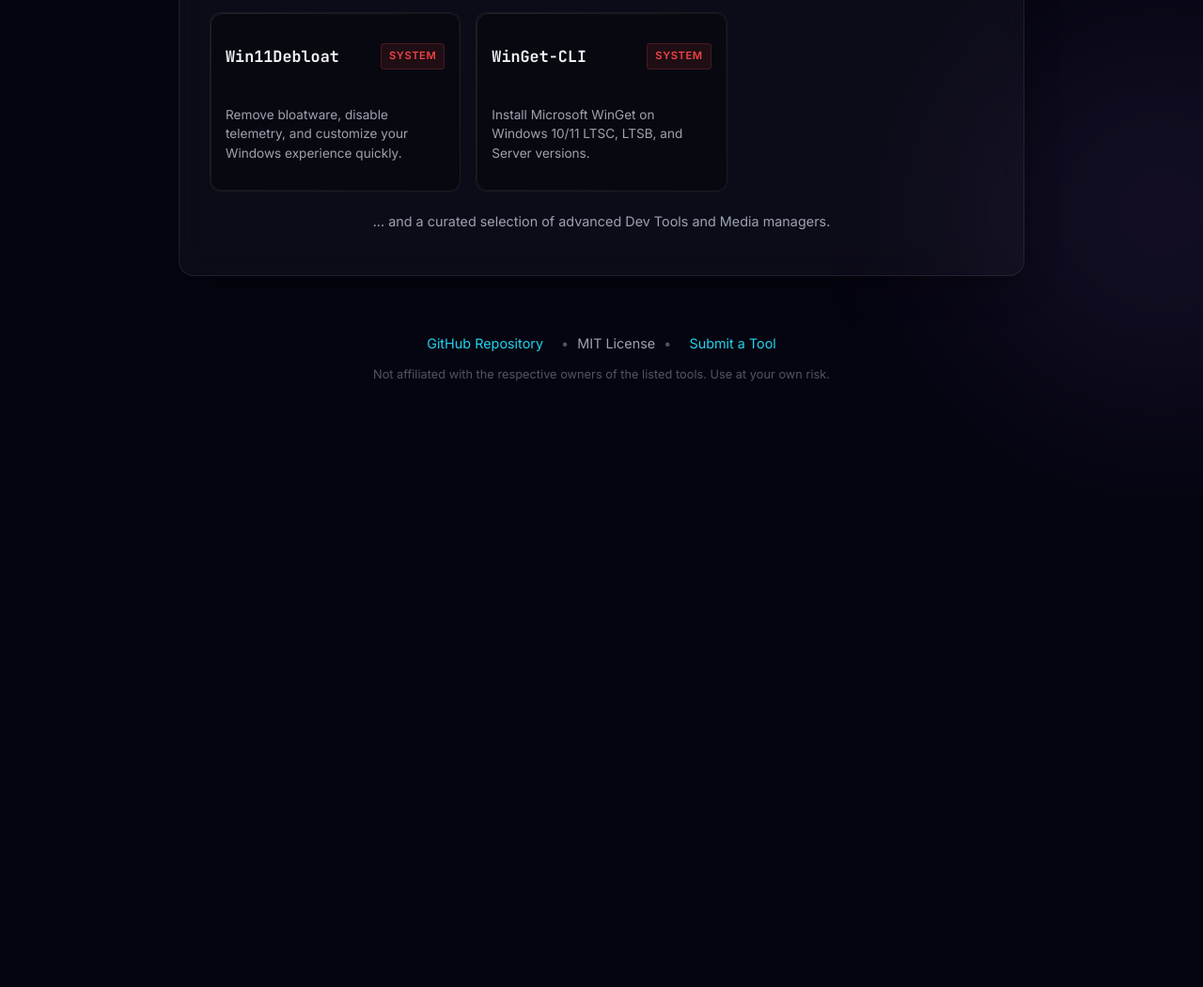
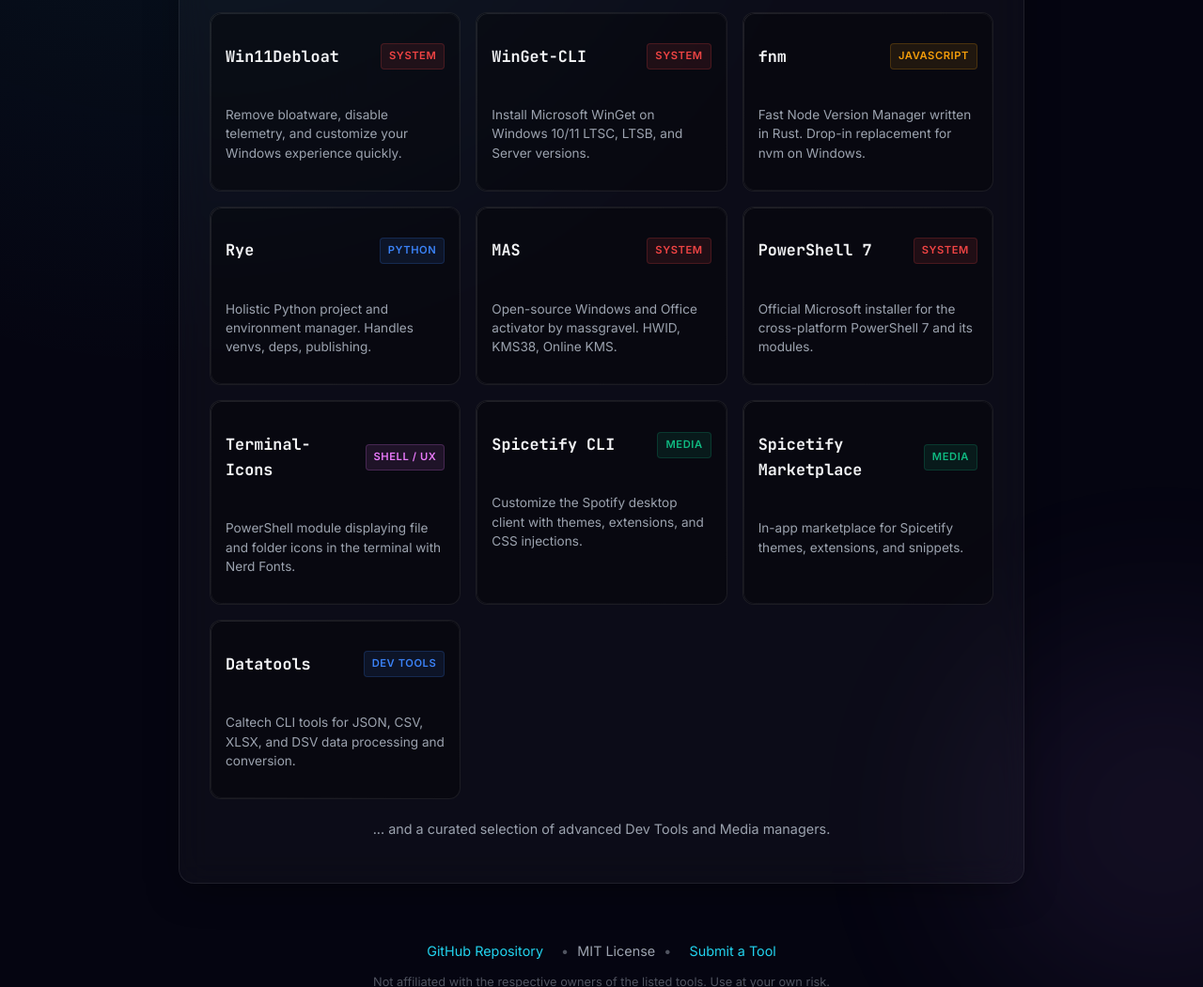
Before and after one commit to MYMDO/irmhub, a plain HTML site: page index.html in a window 1280 px wide. Shown: the part 1838-2889 px from the top of the page at 94% size. Before the commit the page ends 2350 px from the top, so only its background shows below. Drawn offline with Linux system fonts and the light colour scheme.

Commit message:
docs: comprehensive documentation overhaul
- README.md: cross-platform notes, case-insensitive search, full catalog,
  architecture with line sections, updated troubleshooting
- CONTRIBUTING.md: case-insensitive examples, testing matrix (Win+Linux/macOS),
  architecture quirks, expanded checklist
- CHANGELOG.md: add unreleased section with all 9+ fixes, remove stale planned
- SECURITY.md: add cross-platform safety, translated sections, restructured
- AGENTS.md: add exit codes, confirmation, ErrorActionPreference, relaxed scope
- index.html: add 9 missing tool cards (fnm, Rye, MAS, PowerShell 7,
  Terminal-Icons, Spicetify CLI/MP, Datatools) — now shows all 19 tools

```diff
--- a/index.html
+++ b/index.html
@@ -770,6 +770,62 @@
                     </div>
                     <p class="tool-desc">Install Microsoft WinGet on Windows 10/11 LTSC, LTSB, and Server versions.</p>
                 </article>
+                <article class="tool-card">
+                    <div class="tool-header">
+                        <h3 class="tool-name">fnm</h3>
+                        <span class="tool-cat cat-js">JavaScript</span>
+                    </div>
+                    <p class="tool-desc">Fast Node Version Manager written in Rust. Drop-in replacement for nvm on Windows.</p>
+                </article>
+                <article class="tool-card">
+                    <div class="tool-header">
+                        <h3 class="tool-name">Rye</h3>
+                        <span class="tool-cat cat-py">Python</span>
+                    </div>
+                    <p class="tool-desc">Holistic Python project and environment manager. Handles venvs, deps, publishing.</p>
+                </article>
+                <article class="tool-card">
+                    <div class="tool-header">
+                        <h3 class="tool-name">MAS</h3>
+                        <span class="tool-cat cat-sys">System</span>
+                    </div>
+                    <p class="tool-desc">Open-source Windows and Office activator by massgravel. HWID, KMS38, Online KMS.</p>
+                </article>
+                <article class="tool-card">
+                    <div class="tool-header">
+                        <h3 class="tool-name">PowerShell 7</h3>
+                        <span class="tool-cat cat-sys">System</span>
+                    </div>
+                    <p class="tool-desc">Official Microsoft installer for the cross-platform PowerShell 7 and its modules.</p>
+                </article>
+                <article class="tool-card">
+                    <div class="tool-header">
+                        <h3 class="tool-name">Terminal-Icons</h3>
+                        <span class="tool-cat cat-shell">Shell / UX</span>
+                    </div>
+                    <p class="tool-desc">PowerShell module displaying file and folder icons in the terminal with Nerd Fonts.</p>
+                </article>
+                <article class="tool-card">
+                    <div class="tool-header">
+                        <h3 class="tool-name">Spicetify CLI</h3>
+                        <span class="tool-cat" style="color: #10b981; background: rgba(16,185,129,0.1); border-color: rgba(16,185,129,0.2);">Media</span>
+                    </div>
+                    <p class="tool-desc">Customize the Spotify desktop client with themes, extensions, and CSS injections.</p>
+                </article>
+                <article class="tool-card">
+                    <div class="tool-header">
+                        <h3 class="tool-name">Spicetify Marketplace</h3>
+                        <span class="tool-cat" style="color: #10b981; background: rgba(16,185,129,0.1); border-color: rgba(16,185,129,0.2);">Media</span>
+                    </div>
+                    <p class="tool-desc">In-app marketplace for Spicetify themes, extensions, and snippets.</p>
+                </article>
+                <article class="tool-card">
+                    <div class="tool-header">
+                        <h3 class="tool-name">Datatools</h3>
+                        <span class="tool-cat" style="color: #3b82f6; background: rgba(59,130,246,0.1); border-color: rgba(59,130,246,0.2);">Dev Tools</span>
+                    </div>
+                    <p class="tool-desc">Caltech CLI tools for JSON, CSV, XLSX, and DSV data processing and conversion.</p>
+                </article>
             </div>
             <p class="tools-footer">... and a curated selection of advanced Dev Tools and Media managers.</p>
         </section>
```
Also changed, not shown: 5 other files.
